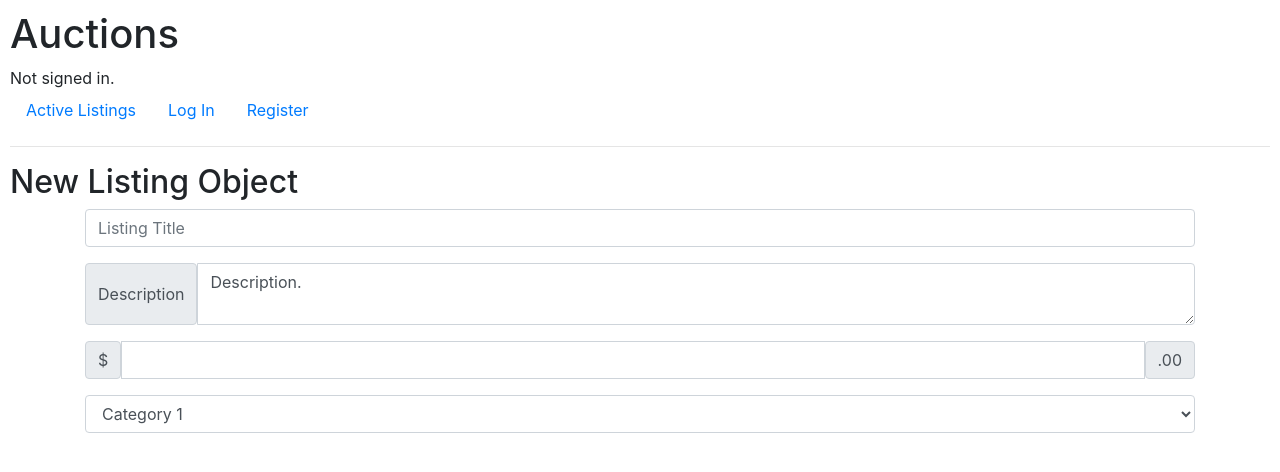
After one commit to iaaron-xyz/cs50w, a Django app: page /new_object in a window 1280 px wide. The commit adds this page. Shown: the top 472 px of the page. Run offline with Django 3.2, Linux system fonts and the light colour scheme; some libraries are stand-ins or nearby versions.

Commit message:
create.html template basic layout

```diff
--- /dev/null
+++ b/commerce/auctions/templates/auctions/create.html
@@ -0,0 +1,29 @@
+{% extends "auctions/layout.html" %}
+
+{% block body %}
+    <h2>New Listing Object</h2>
+
+    <div class="container">
+        <form>
+            {% csrf_token %}
+            <div class="form-group">
+                <input class="form-control" type="text" name="listing-title" placeholder="Listing Title">
+            </div>
+            <div class="form-group input-group">
+                <label class="input-group-text">Description</label>
+                <textarea class="form-control" name="listing-description" placeholder="Listing Title" arial-label="arial label">Description.</textarea>
+            </div>
+            <div class="form-group input-group xl-3">
+                <span class="input-group-text">$</span>
+                <input type="text" class="form-control" name="listing-initial-bid" aria-label="Amount (to the nearest dollar)">
+                <span class="input-group-text">.00</span>
+            </div>
+            <div class="form-group">
+                <select class="form-control" name="select=category">
+                    <option value="category1">Category 1</option>
+                    <option value="category2">Category 2</option>
+                </select>
+            </div>
+        </form>
+    <div class="container">
+{% endblock %}
--- a/commerce/auctions/templates/auctions/layout.html
+++ b/commerce/auctions/templates/auctions/layout.html
@@ -22,6 +22,9 @@
             </li>
             {% if user.is_authenticated %}
                 <li class="nav-item">
+                    <a class="nav-link" href="{% url 'new_object' %}">New Listing Object</a>
+                </li>
+                <li class="nav-item">
                     <a class="nav-link" href="{% url 'logout' %}">Log Out</a>
                 </li>
             {% else %}
--- a/commerce/auctions/urls.py
+++ b/commerce/auctions/urls.py
@@ -4,6 +4,7 @@ from . import views
 
 urlpatterns = [
     path("", views.index, name="index"),
+    path("new_object", views.new_object, name="new_object"),
     path("login", views.login_view, name="login"),
     path("logout", views.logout_view, name="logout"),
     path("register", views.register, name="register")
--- a/commerce/auctions/views.py
+++ b/commerce/auctions/views.py
@@ -61,3 +61,6 @@ def register(request):
         return HttpResponseRedirect(reverse("index"))
     else:
         return render(request, "auctions/register.html")
+
+def new_object(request):
+    return render(request, "auctions/create.html")
```
